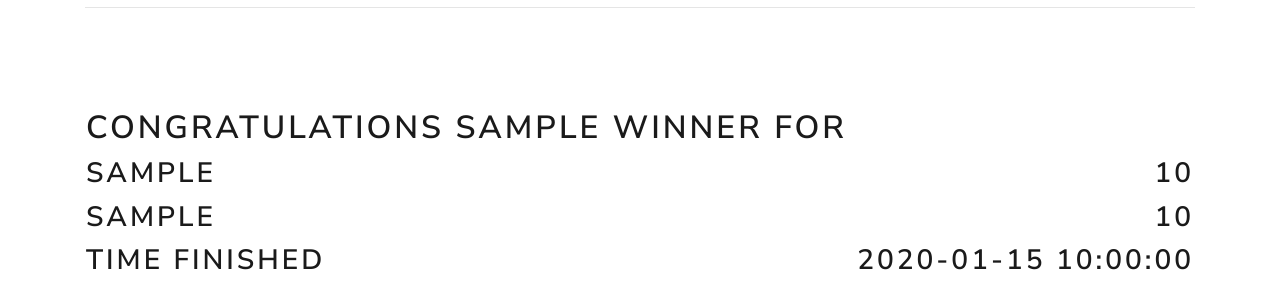
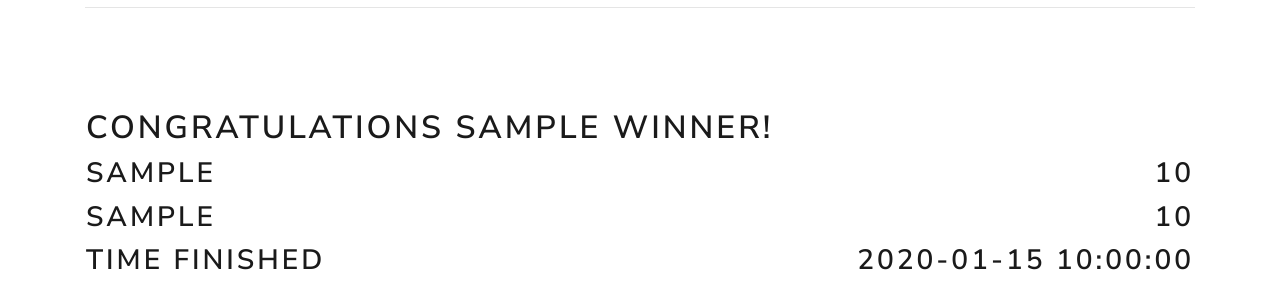
Before and after one commit to FMTamer/DoJoTrivia, a Flask app: template DoJoTrivia/templates/results.html in a window 1280 px wide. Shown: the part 198-503 px from the top of the page. Run offline with Flask 2, Linux system fonts and the light colour scheme; the template is opened without the code that fills it: most values are stand-ins (such as "Sample title", 1, 10 or a date in 2020); some libraries are stand-ins or nearby versions.

Commit message:
slight tweaks

```diff
--- a/DoJoTrivia/templates/results.html
+++ b/DoJoTrivia/templates/results.html
@@ -15,7 +15,7 @@
 
         <tr>
             <div class="winner"> </div>
-            <td style="text-align:left"><h1>Congratulations {{ winner }} for </h2></td>
+            <td style="text-align:left"><h1>Congratulations {{ winner }}!</h2></td>
         </tr>
         <br>
         <br>
```
